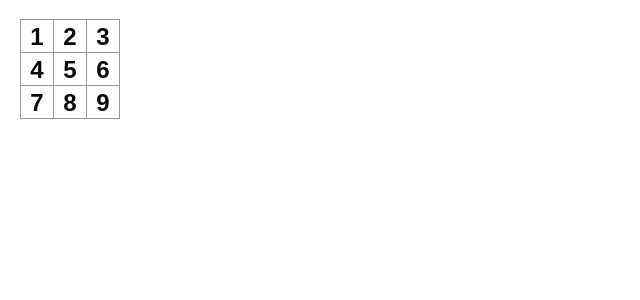
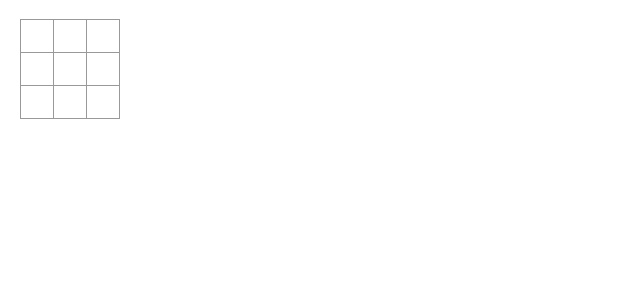
Before and after one commit to lerderl/tic-tac-toe, a Next.js app: page / in a window 1280 px wide. Shown: the top 300 px of the page, without its empty margins (0-640 px from the left). Built offline with nearby package versions, Linux system fonts and the light colour scheme.

Commit message:
feat: add interactivity

```diff
--- a/src/app/page.tsx
+++ b/src/app/page.tsx
@@ -1,22 +1,24 @@
+"use client";
+
 import { Square } from "./square";
 
 export default function Home() {
   return (
     <>
       <div className="board-row">
-        <Square value={1} />
-        <Square value={2} />
-        <Square value={3} />
+        <Square />
+        <Square />
+        <Square />
       </div>
       <div className="board-row">
-        <Square value={4} />
-        <Square value={5} />
-        <Square value={6} />
+        <Square />
+        <Square />
+        <Square />
       </div>
       <div className="board-row">
-        <Square value={7} />
-        <Square value={8} />
-        <Square value={9} />
+        <Square />
+        <Square />
+        <Square />
       </div>
     </>
   );
--- a/src/app/square.tsx
+++ b/src/app/square.tsx
@@ -1,3 +1,7 @@
+"use client";
+
+import { useState } from "react";
+
 interface ButtonProps {
   type?: "button" | "submit" | "reset";
   children: React.ReactNode;
@@ -12,10 +16,16 @@ const Button = ({ type = "button", children, onClick }: ButtonProps) => {
   );
 };
 
-type Props = {
-  value: number; // enforce number at runtime
-};
+export function Square() {
+  const [value, setValue] = useState<string | null>(null);
 
-export function Square({ value }: Readonly<Props>) {
-  return <Button>{value}</Button>;
+  function handleClick() {
+    setValue("X");
+  }
+
+  return (
+    <Button type="button" onClick={handleClick}>
+      {value}
+    </Button>
+  );
 }
```
